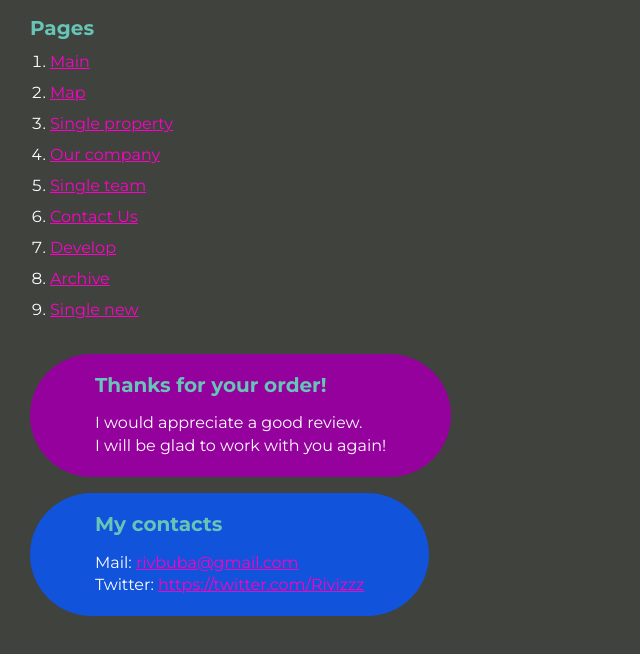
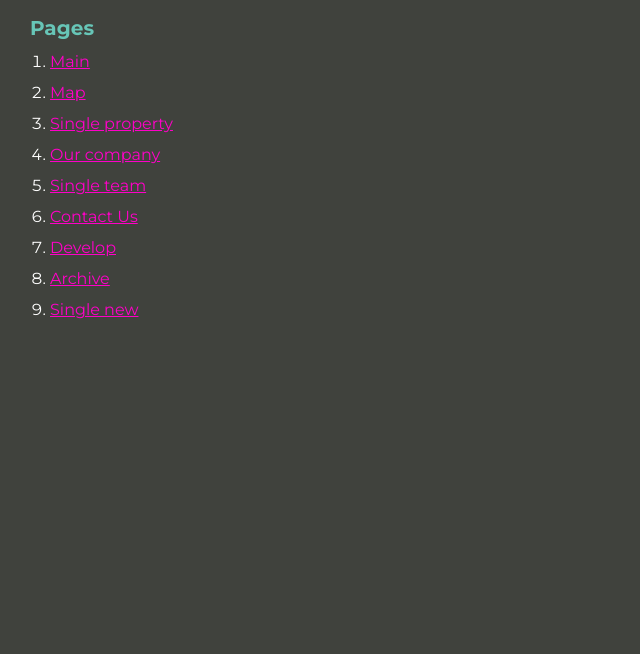
Before and after one commit to Rivizzz/flicore, a plain HTML site: page index.html in a window 1280 px wide. Shown: the part 96-750 px from the top of the page, without its empty margins (0-640 px from the left). Drawn offline with Linux system fonts and the light colour scheme.

Commit message:
Update index.html

```diff
--- a/index.html
+++ b/index.html
@@ -24,16 +24,6 @@
 			<li><a target="_blank" href="archive.html">Archive</a></li>
 			<li><a target="_blank" href="single-new.html">Single new</a></li>
 		</ol>
-		<div class="rootpage__tnx">
-			<h2>Thanks for your order!</h2>
-			<p>I would appreciate a good review.</p>
-			<p>I will be glad to work with you again!</p>
-		</div>
-		<div class="rootpage__contacts">
-			<h2>My contacts</h2>
-			<p>Mail: <a href="mailto:rivbuba@gmail.com">rivbuba@gmail.com</a></p>
-			<p>Twitter: <a href="https://twitter.com/RivWeb">https://twitter.com/Rivizzz</a></p>
-		</div>
 	</div>
 </body>
 <style>
```
